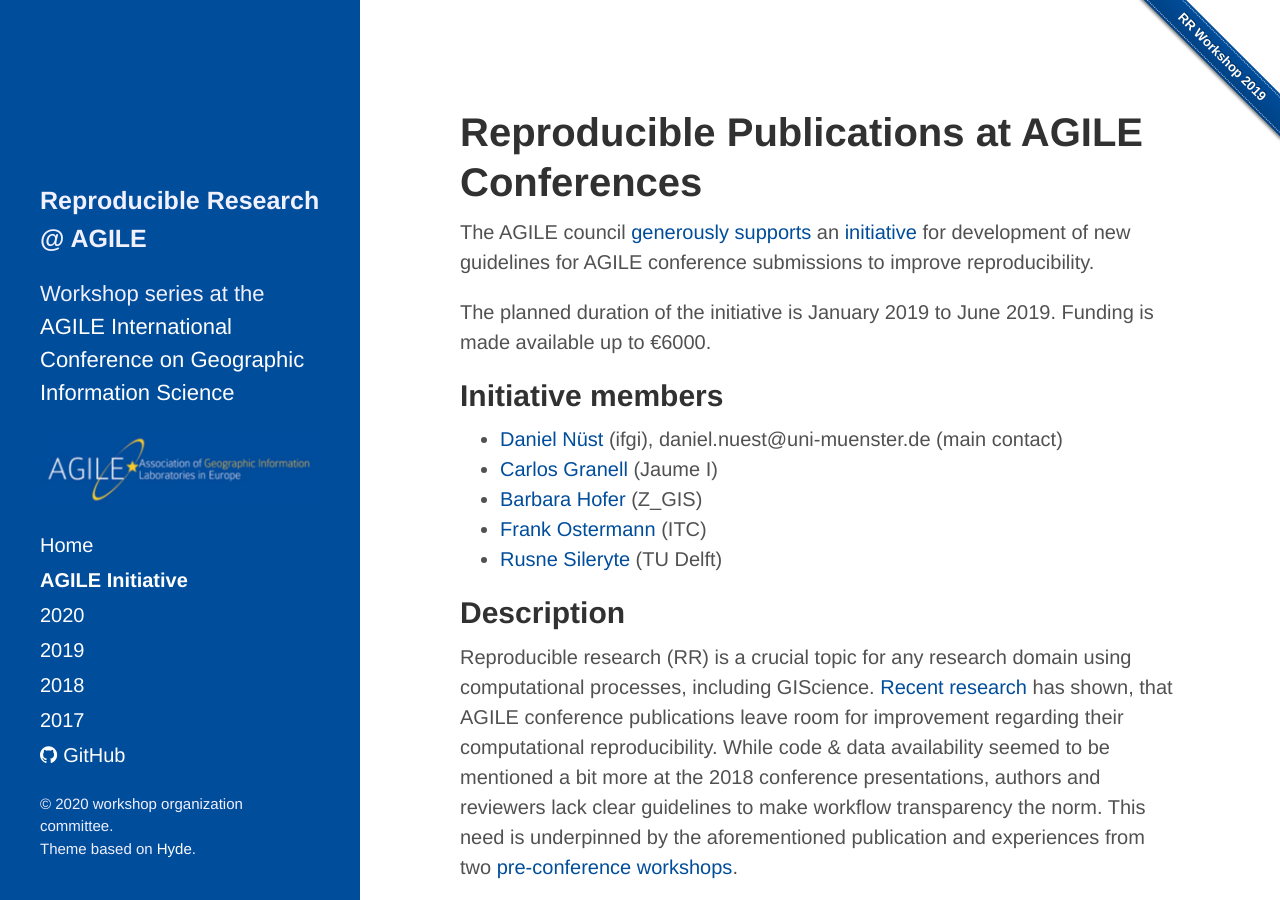
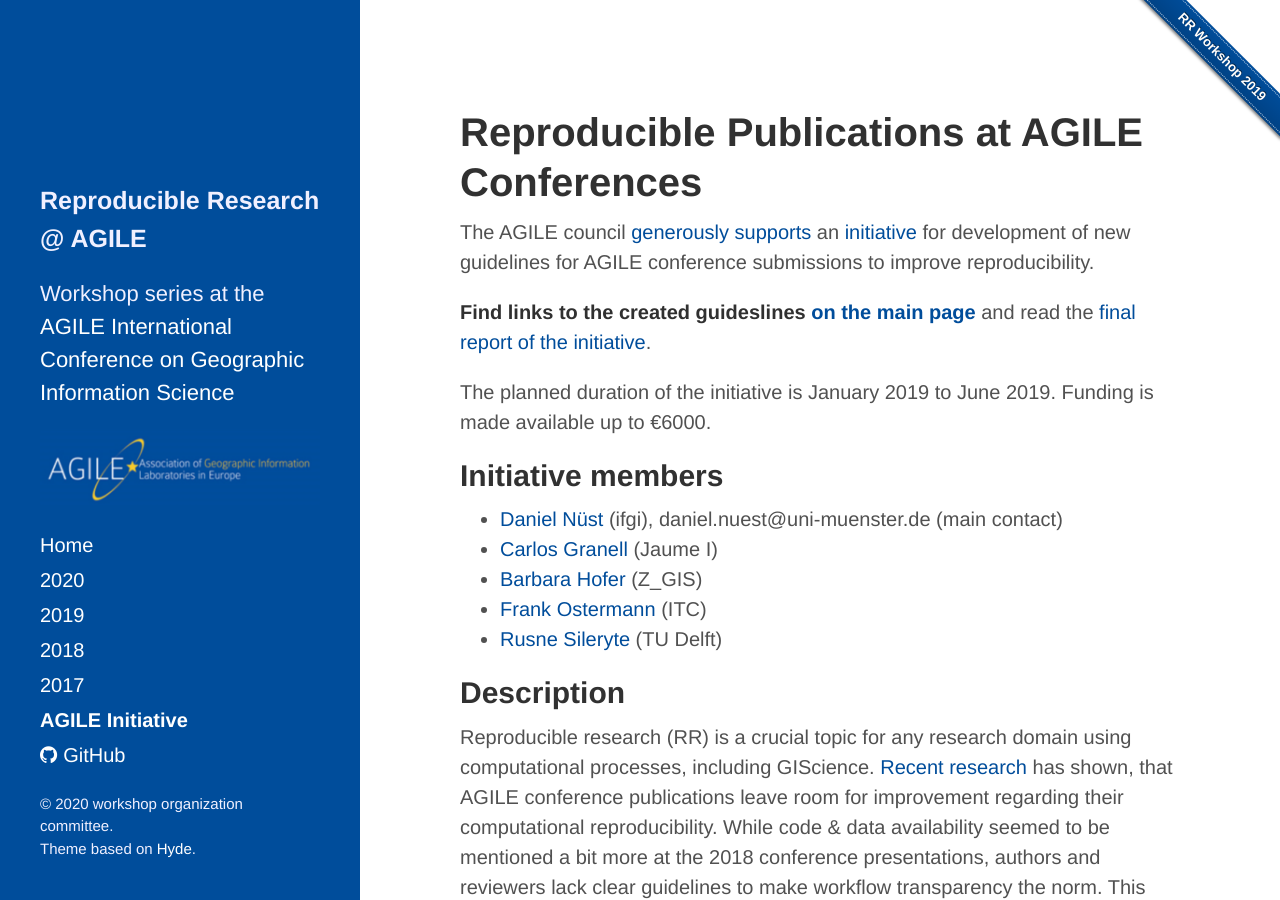
Before and after one commit to reproducible-agile/reproducible-agile.github.io, a Jekyll site: the page built from initiative.md, in a window 1280 px wide and 900 px high. Built offline with Jekyll 4.4.1, drawn with Linux system fonts in a browser that asks for light colours; some of the changed text lies outside the part shown.

Commit message:
move initiative down in menu and add links to results from initiative page

```diff
--- a/_includes/sidebar.html
+++ b/_includes/sidebar.html
@@ -9,11 +9,11 @@
 
     <nav class="sidebar-nav">
       <a class="sidebar-nav-item{% unless page.url contains '/20' or page.url contains 'initiative' %} active{% endunless %}" href="{{ site.baseurl }}">Home</a>
-      <a class="sidebar-nav-item{% if page.url contains 'initiative' %} active{% endif %}" href="{{ site.baseurl }}initiative">AGILE Initiative</a>
       <a class="sidebar-nav-item{% if page.url contains '2020' %} active{% endif %}" href="{{ site.baseurl }}2020">2020</a>
       <a class="sidebar-nav-item{% if page.url contains '2019' %} active{% endif %}" href="{{ site.baseurl }}2019">2019</a>
       <a class="sidebar-nav-item{% if page.url contains '2018' %} active{% endif %}" href="{{ site.baseurl }}2018">2018</a>
       <a class="sidebar-nav-item{% if page.url contains '2017' %} active{% endif %}" href="{{ site.baseurl }}2017">2017</a>
+      <a class="sidebar-nav-item{% if page.url contains 'initiative' %} active{% endif %}" href="{{ site.baseurl }}initiative">AGILE Initiative</a>
       <a class="sidebar-nav-item" href="{{ site.github.repo }}"><i class="fa fa-github" style="margin-right: 0.3em;" aria-hidden="true"></i>GitHub</a>
     </nav>
 
--- a/initiative.md
+++ b/initiative.md
@@ -13,6 +13,8 @@
 # Reproducible Publications at AGILE Conferences
 
 The AGILE council [generously supports](https://agile-online.org/agile-actions/current-initiatives/reproducible-publications-at-agile-conferences) an [initiative](https://agile-online.org/funding-initiatives) for development of new guidelines for AGILE conference submissions to improve reproducibility.
+
+**Find links to the created guideslines [on the main page](/#guidelines)** and read the [final report of the initiative](https://osf.io/hupxr/).
 
 The planned duration of the initiative is January 2019 to June 2019.
 Funding is made available up to €6000.
```
Also changed, not shown: other parts of initiative.md (+1 -1 lines).
